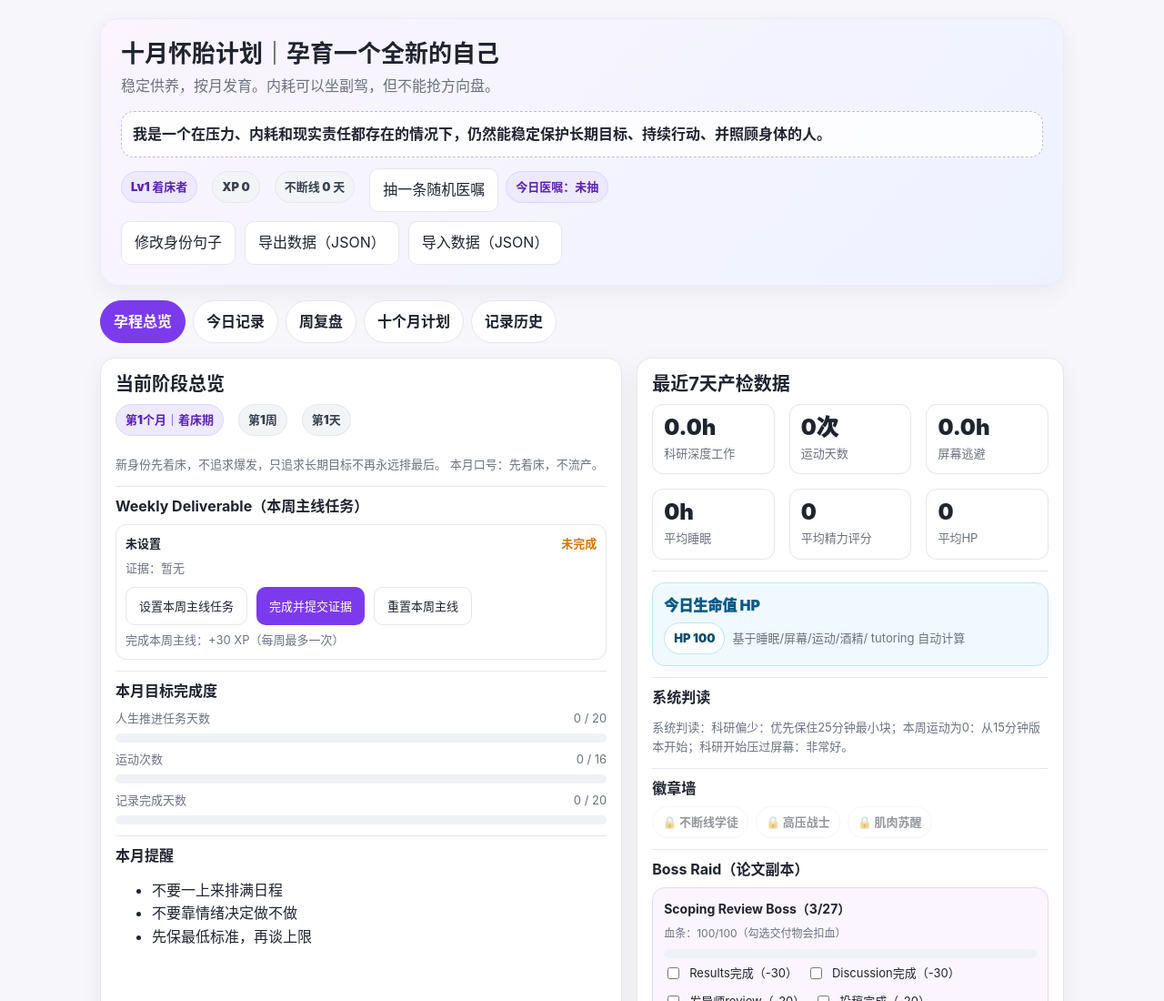
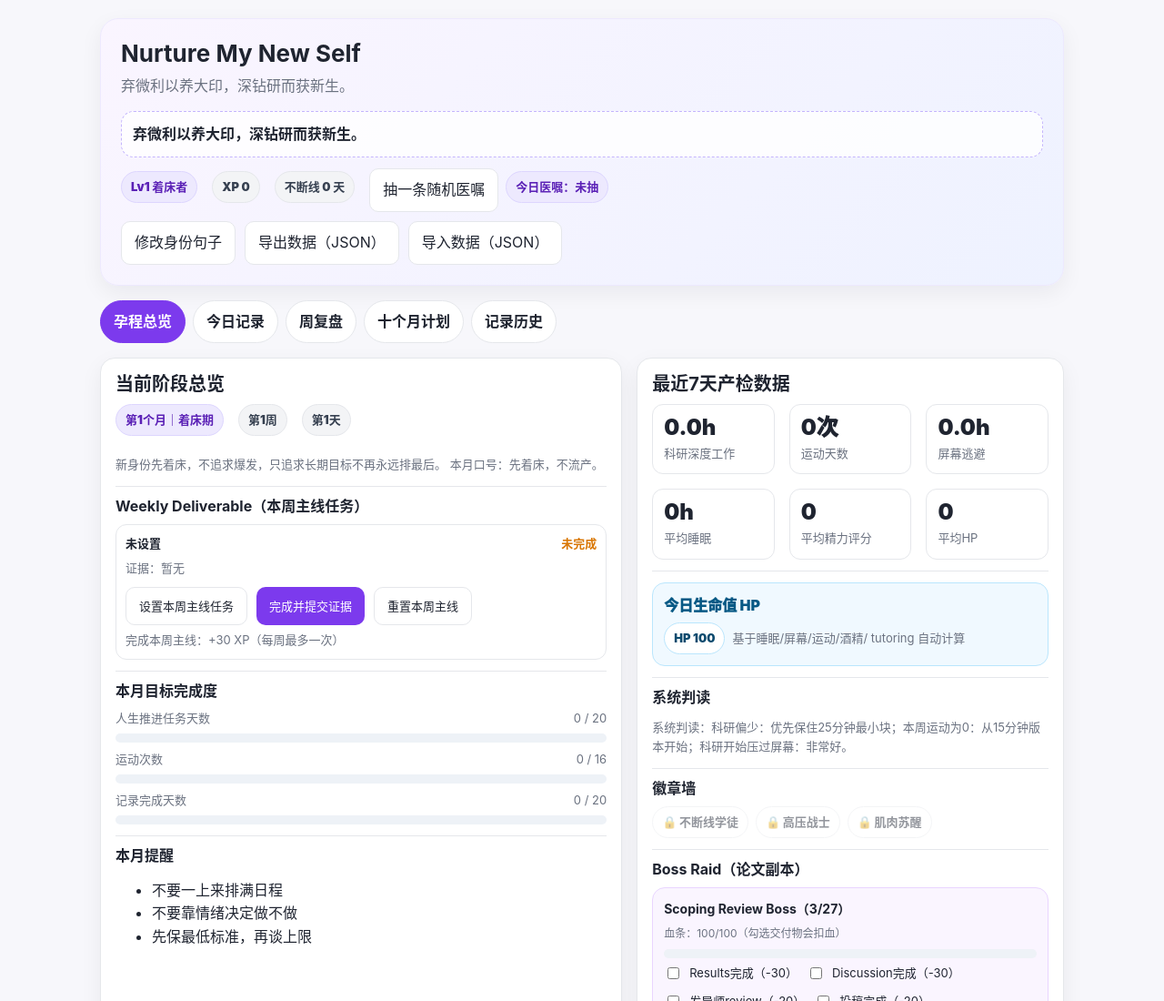
Before and after one commit to Maviiissa/Nurture-My-New-Self, a plain HTML site: page index.html in a window 1280 px wide. Shown: the top 1100 px of the page at 91% size. Drawn offline with Linux system fonts and the light colour scheme.

Commit message:
Update index.html

```diff
--- a/index.html
+++ b/index.html
@@ -3,7 +3,7 @@
 <head>
   <meta charset="UTF-8" />
   <meta name="viewport" content="width=device-width, initial-scale=1.0" />
-  <title>十月怀胎计划｜孕育新的自己</title>
+  <title>Nurture My New Self</title>
   <style>
     :root {
       --bg:#f7f7fb; --card:#fff; --text:#1f2430; --muted:#6b7280; --line:#e5e7eb;
@@ -77,11 +77,11 @@
 <body>
 <div class="container">
   <section class="hero">
-    <h1>十月怀胎计划｜孕育一个全新的自己</h1>
-    <p>稳定供养，按月发育。内耗可以坐副驾，但不能抢方向盘。</p>
+    <h1>Nurture My New Self</h1>
+    <p>弃微利以养大印，深钻研而获新生。</p>
 
     <div class="identity" id="identityStatement">
-      我是一个在压力、内耗和现实责任都存在的情况下，仍然能稳定保护长期目标、持续行动、并照顾身体的人。
+      弃微利以养大印，深钻研而获新生。
     </div>
 
     <div class="inline" style="margin-top:12px;">
@@ -530,7 +530,7 @@
       version:APP_VERSION,
       createdAt:new Date().toISOString(),
       startDate:new Date().toISOString().slice(0,10),
-      identityStatement:"我是一个在压力、内耗和现实责任都存在的情况下，仍然能稳定保护长期目标、持续行动、并照顾身体的人。",
+      identityStatement:"弃微利以养大印，深钻研而获新生。",
       dailyEntries:{},
       weeklyReviews:{},
       lastAdvice:null,
```
